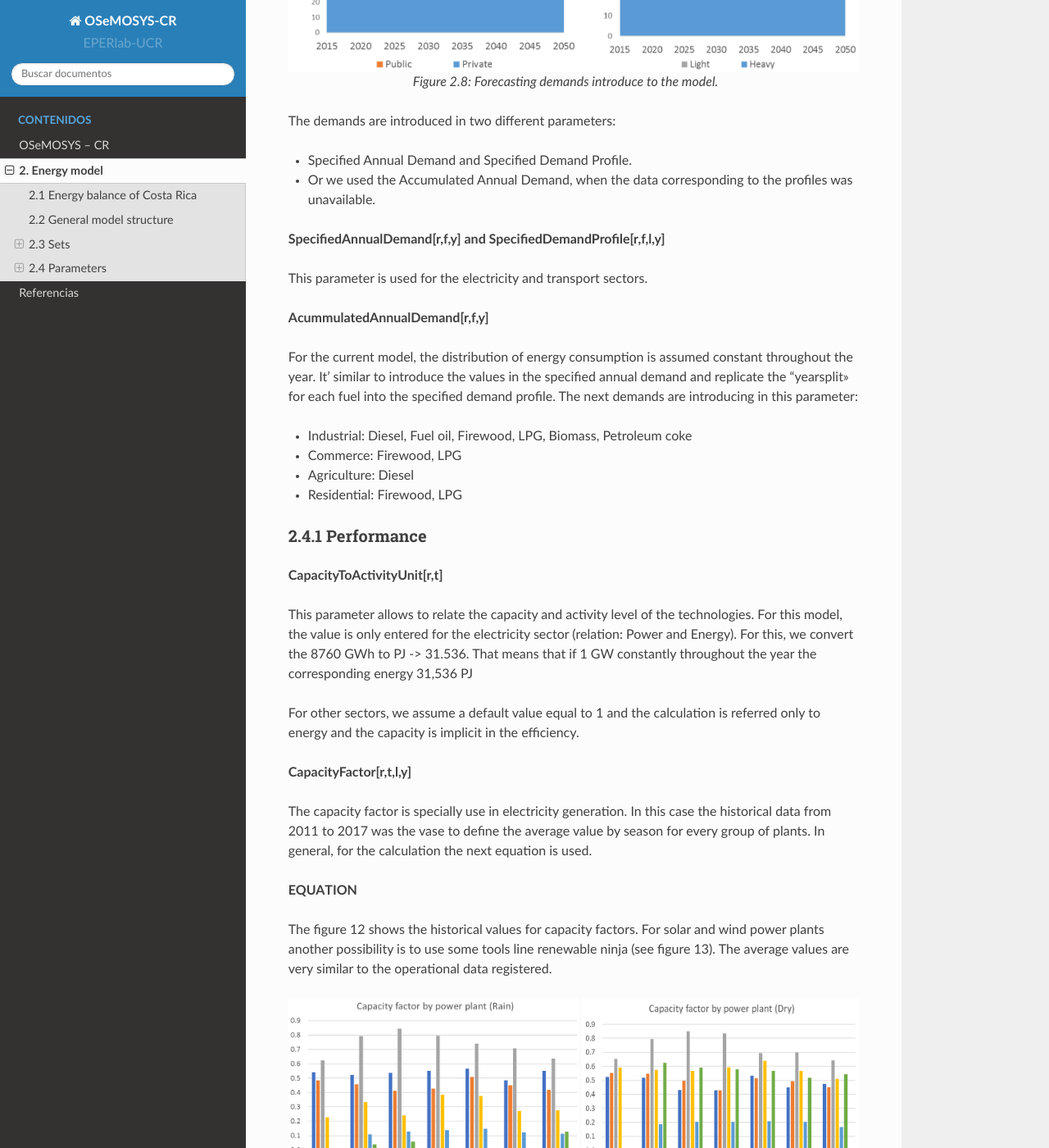
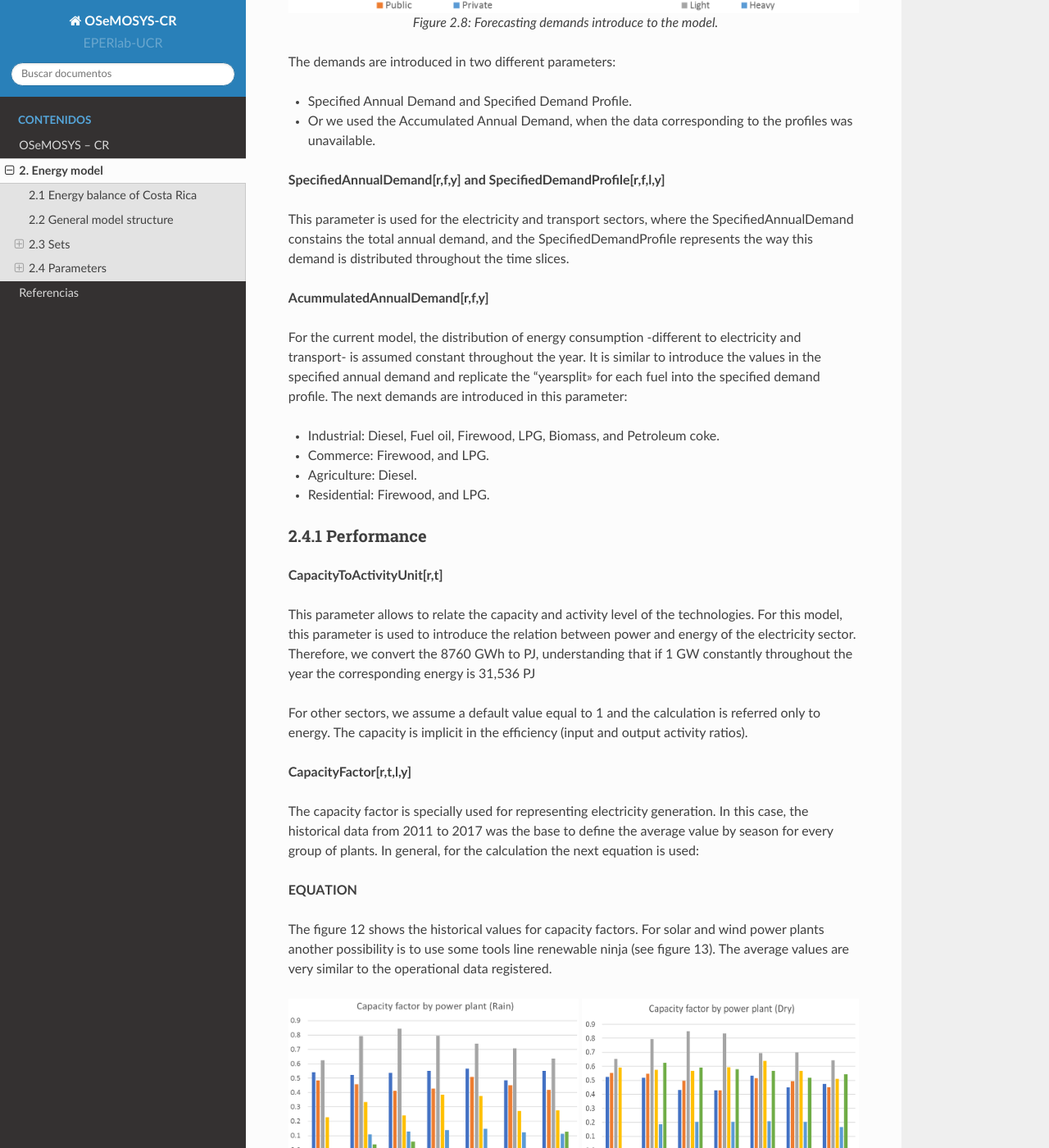
Before and after one commit to EPERLab/OSeMOSYS-CR, a Sphinx documentation site: the page built from docs/02EnergyModel.rst, in a window 1280 px wide and 1400 px high, scrolled down 9948 px. Shown: the whole window at 82% size. Built offline with Sphinx 7.4.7 and the Read the Docs theme 2.0.0, drawn with Linux system fonts in a browser that asks for light colours; some of the changed text lies outside the part shown.

Commit message:
Update 02EnergyModel.rst

```diff
--- a/docs/02EnergyModel.rst
+++ b/docs/02EnergyModel.rst
@@ -246,37 +246,35 @@
 
 **Demands:**
 
-Based on the historical data of the energy balance, the demand projection were developed by using ARIMA models. These models are one of the most widely used approaches for time series forecasting. They correspond to simple univariate models focused on the long trend trajectory of the different time series. Their general structure is show below:
+Based on the historical data of the energy balance, the demand projections were developed by using ARIMA models. These models are one of the most widely used approaches for time series forecasting. They correspond to simple univariate models focused on the long trend trajectory of the different time series. Their general structure is show below:
 
 *EQUATION*
 
-It is usual to employ the general notation of Box–Jenkins to define the model: ARIMA → (p,d,q)(P,D,Q). This concentrates the whole information of the model. The “d” and “D” are for differentiations to make the time series stationaries.
-
-This forecasting model gives good approximations with the data register by institutions. Figure 2.6 shows a comparison between the trajectories obtain with the model for the electricity demand, and data registered by the Costa Rican Institute of Electricity (ICE), between 2011 and 2016, where the average error is approximately 1%. In the worst case it is 4%.
+This forecasting model gives good approximations of the data registered by institutions. Figure 2.6 shows a comparison between the trajectories obtain with the model for the electricity demand, and data registered by the Costa Rican Institute of Electricity (ICE), between 2011 and 2016, where the average error is approximately 1%. In the worst case it is 4%.
 
 .. figure::  img/DemandsProjections.png
    :align:   center
 
    *Figure 2.6: Comparison between of ARIMA electricity forecasting and historical data.*
 
-The estimations begin with the  analysis and forecasting of the time series corresponding to the primary sources. With these long term values, a specific trend is fixed by using the shares defined in the base year. A Hierarchical process was develop considering that the shares by the sector are the same on the base year. Figure 2.7 shows the general results for projections and general annual demands.
+The estimation begins with the  analysis and forecasting of the time series corresponding to the primary sources. With these long term values, a specific trend is fixed by using the shares defined in the base year. A Hierarchical process was develop considering that the shares by the sector are the same on the base year. Figure 2.7 shows the general results of the projections and general annual demands.
 
 .. figure::  img/DemandsBySector.png
    :align:   center
 
    *Figure 2.7: Forecasting demands introduce to the model.*
 
-For the transport sector, an additional calculus is required. For that, the previously projections of energy consumption for transport is used as based. The selection of this variable is considered fundamental, because it allows to have a systematic monitoring. The other variable is the relation between energy consumption and the annual average distance travelled by each group of technologies. The general equations are show below:
+In order to estimate the demands of the transport sector, an additional calculation is required, but the previously projections of energy consumption for transport (by fuel) are used as based. The employment of this variable allows to have a systematic monitoring of the supply chain. Other crucial variable is the relation between energy consumption and the annual average distance travelled by each group of technologies. The general equations for the estimation are show below:
 
 **EQUATION**
 
-Now, we are considering that this relation will be constant to define the base year. Considering a no-policy scenario and taking into account that this data concentrates the efficiency of the road system and technologies. For more details, see the section **InputActivityRatio**.
+Now, we are considering that this relation defined in the base year will be constant, considering a no-policy scenario and taking into account that this data concentrates the efficiency of the road system and technologies. For more details, see the documentation of the **InputActivityRatio** parameter.
 
-As a short example, the calculation of the demand for the gasoline light duty vehicles (TD_LDGSL) in the 2015 year, is shown below.
+As a short example, the calculation of the demand for the gasoline light duty vehicles (TD_LDGSL) in the 2015 year, is shown below:
 
 **EQUATION**
 
-This similar process was developed for every technology during all years of the analysis. In the process, the energy consumption changes according to the projection. The final calculation of the demands is presented in the figure 2.8.
+This similar process was developed for every transport technology during all the years included in the analysis. In the process, the energy consumption changes according to the projection. The final calculation of the demands is presented in the figure 2.8.
 
 .. figure::  img/PassengerCargoDemands.png
    :align:   center
@@ -290,29 +288,29 @@
 
 **SpecifiedAnnualDemand[r,f,y] and SpecifiedDemandProfile[r,f,l,y]**
 
-This parameter is used for the electricity and transport sectors.
+This parameter is used for the electricity and transport sectors, where the SpecifiedAnnualDemand constains the total annual demand, and the SpecifiedDemandProfile represents the way this demand is distributed throughout the time slices.
 
 **AcummulatedAnnualDemand[r,f,y]**
 
-For the current model, the distribution of energy consumption is assumed constant throughout the year. It’ similar to introduce the values in the specified annual demand and replicate the “yearsplit" for each fuel into the specified demand profile. The next demands are introducing in this parameter:
+For the current model, the distribution of energy consumption -different to electricity and transport- is assumed constant throughout the year. It is similar to introduce the values in the specified annual demand and replicate the “yearsplit" for each fuel into the specified demand profile. The next demands are introduced in this parameter:
 
-*	Industrial: Diesel, Fuel oil, Firewood, LPG, Biomass, Petroleum coke
-*	Commerce: Firewood, LPG
-*	Agriculture: Diesel
-*	Residential: Firewood, LPG
+*	Industrial: Diesel, Fuel oil, Firewood, LPG, Biomass, and Petroleum coke.
+*	Commerce: Firewood, and LPG.
+*	Agriculture: Diesel.
+*	Residential: Firewood, and LPG.
 
 2.4.1 Performance
 ---------
 
 **CapacityToActivityUnit[r,t]**
 
-This parameter allows to relate the capacity and activity level of the technologies. For this model, the value is only entered for the electricity sector (relation: Power and Energy). For this, we convert the 8760 GWh to PJ -> 31.536. That means that if 1 GW constantly throughout the year the corresponding energy 31,536 PJ
+This parameter allows to relate the capacity and activity level of the technologies. For this model, this parameter is used to introduce the relation between power and energy of the electricity sector. Therefore, we convert the 8760 GWh to PJ, understanding that if 1 GW constantly throughout the year the corresponding energy is 31,536 PJ
 
-For other sectors, we assume a default value equal to 1 and the calculation is referred only to energy and the capacity is implicit in the efficiency.
+For other sectors, we assume a default value equal to 1 and the calculation is referred only to energy. The capacity is implicit in the efficiency (input and output activity ratios).
 
 **CapacityFactor[r,t,l,y]**
 
-The capacity factor is specially use in electricity generation. In this case the historical data from 2011 to 2017 was the vase to define the average value by season for every group of plants. In general, for the calculation the next equation is used.
+The capacity factor is specially used for representing electricity generation. In this case, the historical data from 2011 to 2017 was the base to define the average value by season for every group of plants. In general, for the calculation the next equation is used:
 
 **EQUATION**
 
```
